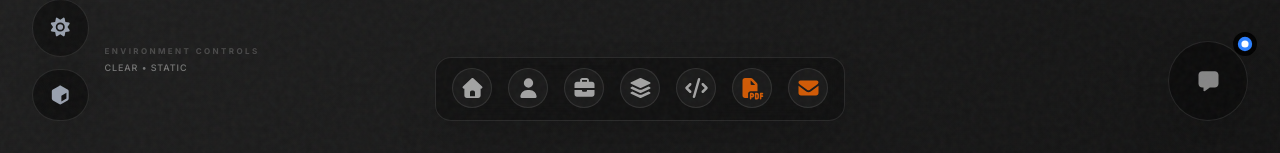
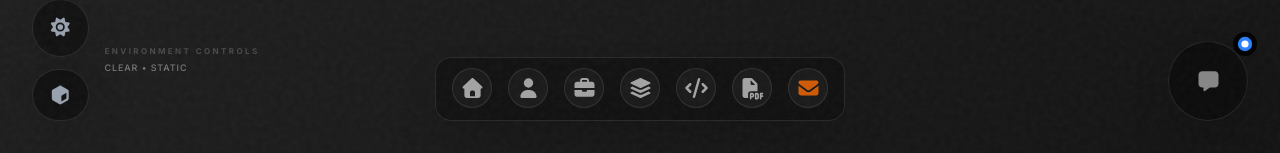
Before and after one commit to Ayushguleria73again/Portfolio-frontend, a React (Vite) app: page / in a window 1280 px wide. Shown: the part 647-800 px from the top of the page. Built offline with nearby package versions, Linux system fonts and the light colour scheme.

Commit message:
remove resume-specific styling logic from Dock component

```diff
--- a/src/components/layout/Dock.jsx
+++ b/src/components/layout/Dock.jsx
@@ -47,7 +47,6 @@ const DockIcon = ({ mouseX, icon, label, href, action }) => {
     let width = useSpring(widthSync, { mass: 0.1, stiffness: 150, damping: 12 });
 
     const isContact = label === 'Contact';
-    const isResume = label === 'Resume';
 
     const handleClick = (e) => {
         e.preventDefault();
@@ -68,8 +67,8 @@ const DockIcon = ({ mouseX, icon, label, href, action }) => {
                 <div className="w-full h-full flex items-center justify-center">
                     <FontAwesomeIcon
                         icon={icon}
-                        className={`transition-colors text-lg md:text-xl ${isContact || isResume ? 'opacity-80 group-hover:opacity-100' : 'text-white/60 group-hover:text-white'}`}
-                        style={(isContact || isResume) ? { color: 'var(--primary-accent)' } : undefined}
+                        className={`transition-colors text-lg md:text-xl ${isContact ? 'opacity-80 group-hover:opacity-100' : 'text-white/60 group-hover:text-white'}`}
+                        style={(isContact) ? { color: 'var(--primary-accent)' } : undefined}
                     />
                 </div>
 
```
